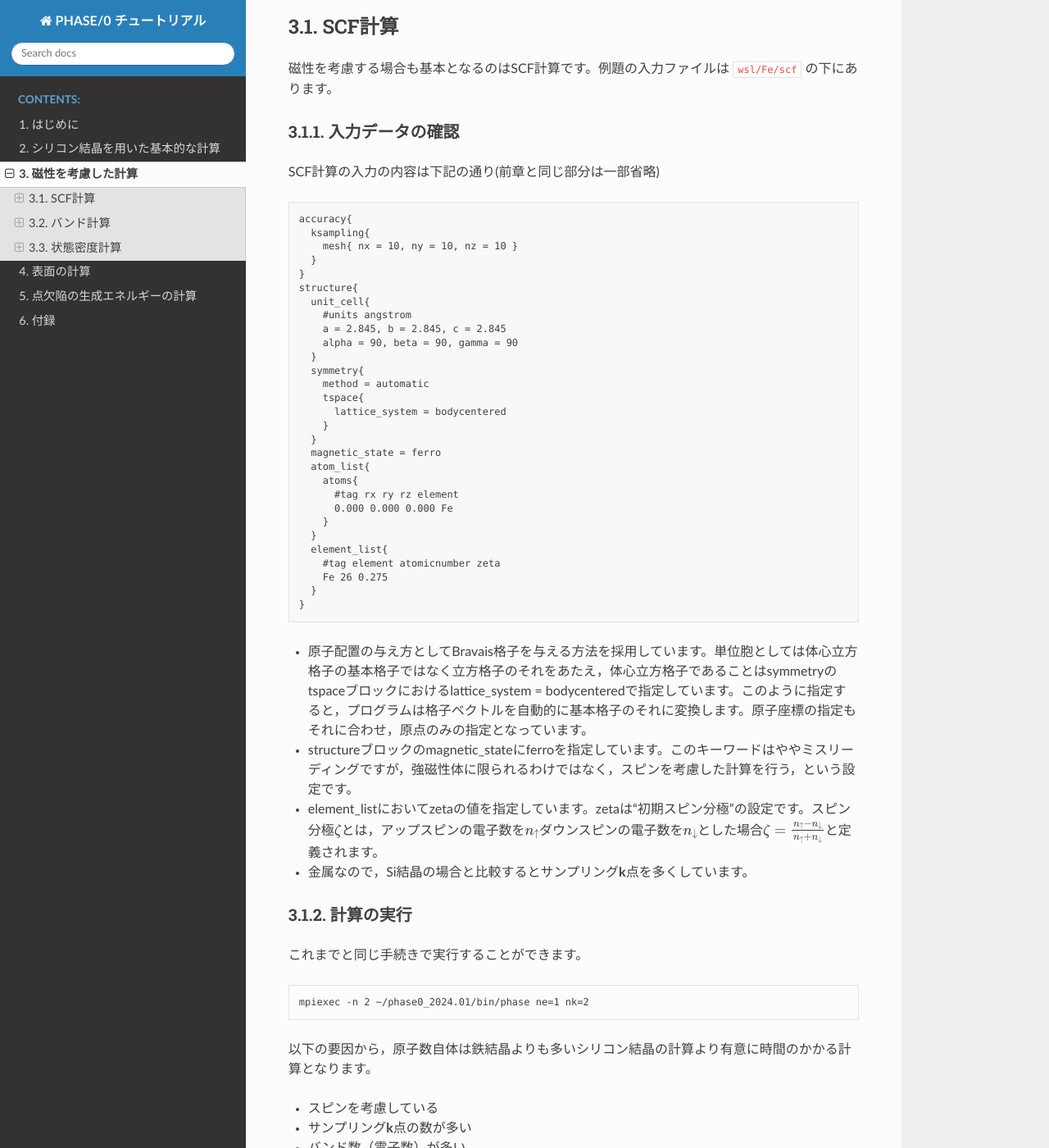
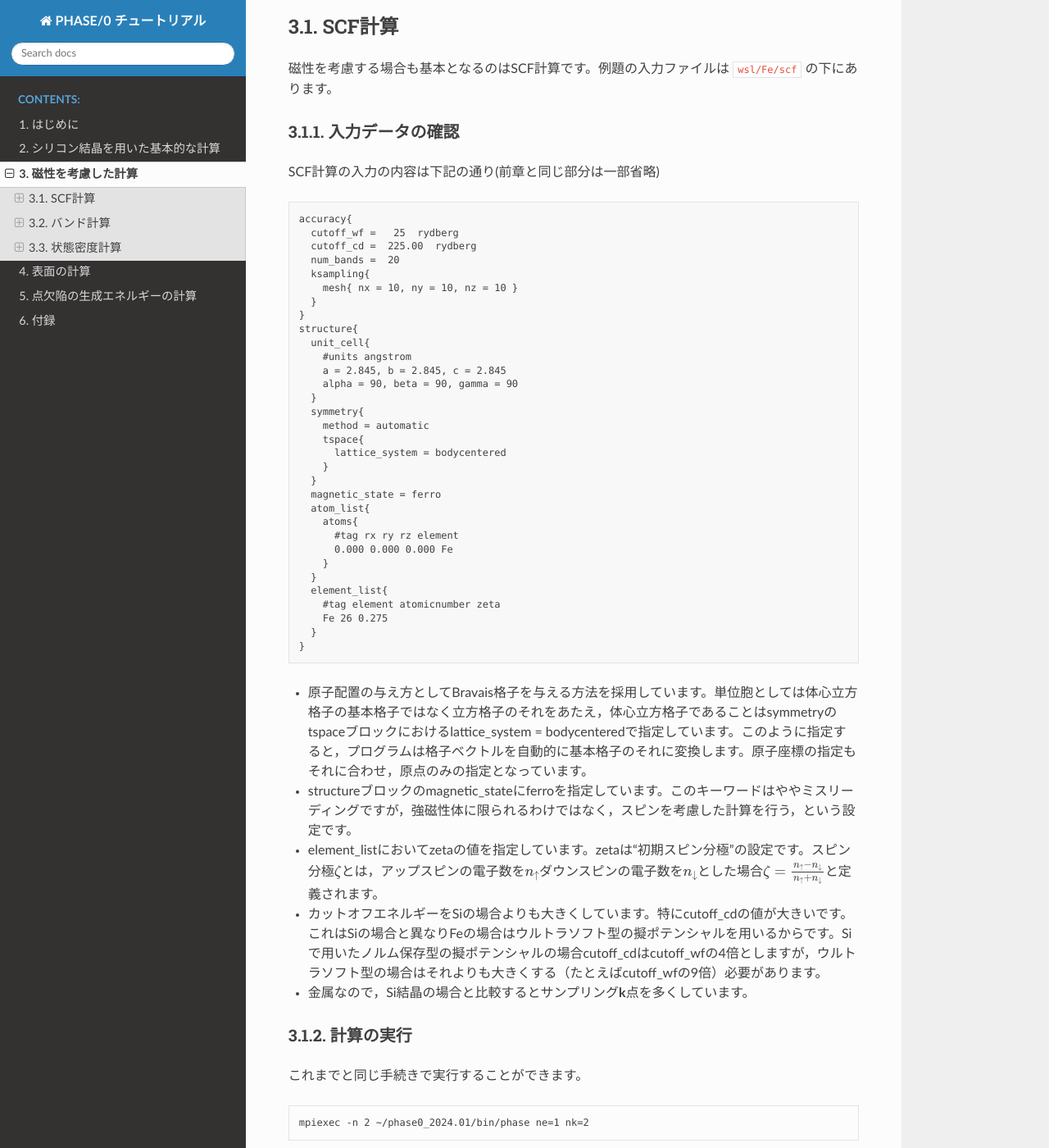
Before and after one commit to Materials-Science-Software-Consortium/phase0_tutorial_wsl, a Sphinx documentation site: the page built from source/mag.rst, in a window 1280 px wide and 1400 px high, scrolled down 300 px. Shown: the whole window at 82% size. Built offline with Sphinx 7.4.7 and the Read the Docs theme 2.0.0, drawn with Linux system fonts in a browser that asks for light colours; some of the changed text lies outside the part shown.

Commit message:
鉄の例題を少し修正

```diff
--- a/source/mag.rst
+++ b/source/mag.rst
@@ -22,6 +22,9 @@ SCF計算の入力の内容は下記の通り(前章と同じ部分は一部省
 .. code-block:: text
 
   accuracy{
+    cutoff_wf =   25  rydberg
+    cutoff_cd =  225.00  rydberg
+    num_bands =  20
     ksampling{
       mesh{ nx = 10, ny = 10, nz = 10 }
     }
@@ -54,6 +57,7 @@ SCF計算の入力の内容は下記の通り(前章と同じ部分は一部省
 -  原子配置の与え方としてBravais格子を与える方法を採用しています。単位胞としては体心立方格子の基本格子ではなく立方格子のそれをあたえ，体心立方格子であることはsymmetryのtspaceブロックにおけるlattice_system = bodycenteredで指定しています。このように指定すると，プログラムは格子ベクトルを自動的に基本格子のそれに変換します。原子座標の指定もそれに合わせ，原点のみの指定となっています。
 -  structureブロックのmagnetic_stateにferroを指定しています。このキーワードはややミスリーディングですが，強磁性体に限られるわけではなく，スピンを考慮した計算を行う，という設定です。
 -  element_listにおいてzetaの値を指定しています。zetaは“初期スピン分極”の設定です。スピン分極\ :math:`\zeta`\ とは，アップスピンの電子数を\ :math:`n_{\uparrow}`\ ダウンスピンの電子数を\ :math:`n_{\downarrow}`\ とした場合\ :math:`\zeta = \frac{n_{\uparrow} - n_{\downarrow}}{n_{\uparrow} + n_{\downarrow}}`\ と定義されます。
+-  カットオフエネルギーをSiの場合よりも大きくしています。特にcutoff\_cdの値が大きいです。これはSiの場合と異なりFeの場合はウルトラソフト型の擬ポテンシャルを用いるからです。Siで用いたノルム保存型の擬ポテンシャルの場合cutoff\_cdはcutoff\_wfの4倍としますが，ウルトラソフト型の場合はそれよりも大きくする（たとえばcutoff\_wfの9倍）必要があります。
 -  金属なので，Si結晶の場合と比較するとサンプリング\ **k**\ 点を多くしています。
 
 .. _計算の実行-6:
@@ -69,6 +73,8 @@ SCF計算の入力の内容は下記の通り(前章と同じ部分は一部省
 
 以下の要因から，原子数自体は鉄結晶よりも多いシリコン結晶の計算より有意に時間のかかる計算となります。
 
+-  カットオフエネルギーが大きい
+-  ウルトラソフト擬ポテンシャルを用いている
 -  スピンを考慮している
 -  サンプリング\ **k**\ 点の数が多い
 -  バンド数（電子数）が多い
@@ -190,7 +196,7 @@ dos.plをたとえば以下のように実行します。
 
   ~/|PHASE020XX.yy|/bin/dos.pl dos.data -with_fermi -color -erange=-10,10
 
-バンド計算の場合と同様 -erangeオプションを用いてフェルミエネルギーを基準に-10 eVから10 eVの状態を対象としました。-color, -with_fermiオプションもシリコン結晶の場合と同様有効にしました。\ :numref:`fe_dos` のような状態密度図が得られるはずです。
+バンド計算の場合と同様 -erangeオプションを用いてフェルミエネルギーを基準に-10 eVから10 eVの状態を対象としました。-color, -with_fermiオプションもシリコン結晶の場合と同様有効にしました。\ :numref:`fe_dos` のような状態密度図が得られるはずです。この図から明らかなように，スピンを考慮している場合見やすいようダウンスピンの状態密度に :math:`-1` を乗じてプロットがされます。
 
 .. figure:: media/image10.svg
   :name: fe_dos
```
Also changed, not shown: other parts of source/mag.rst (+1 -1 lines).
